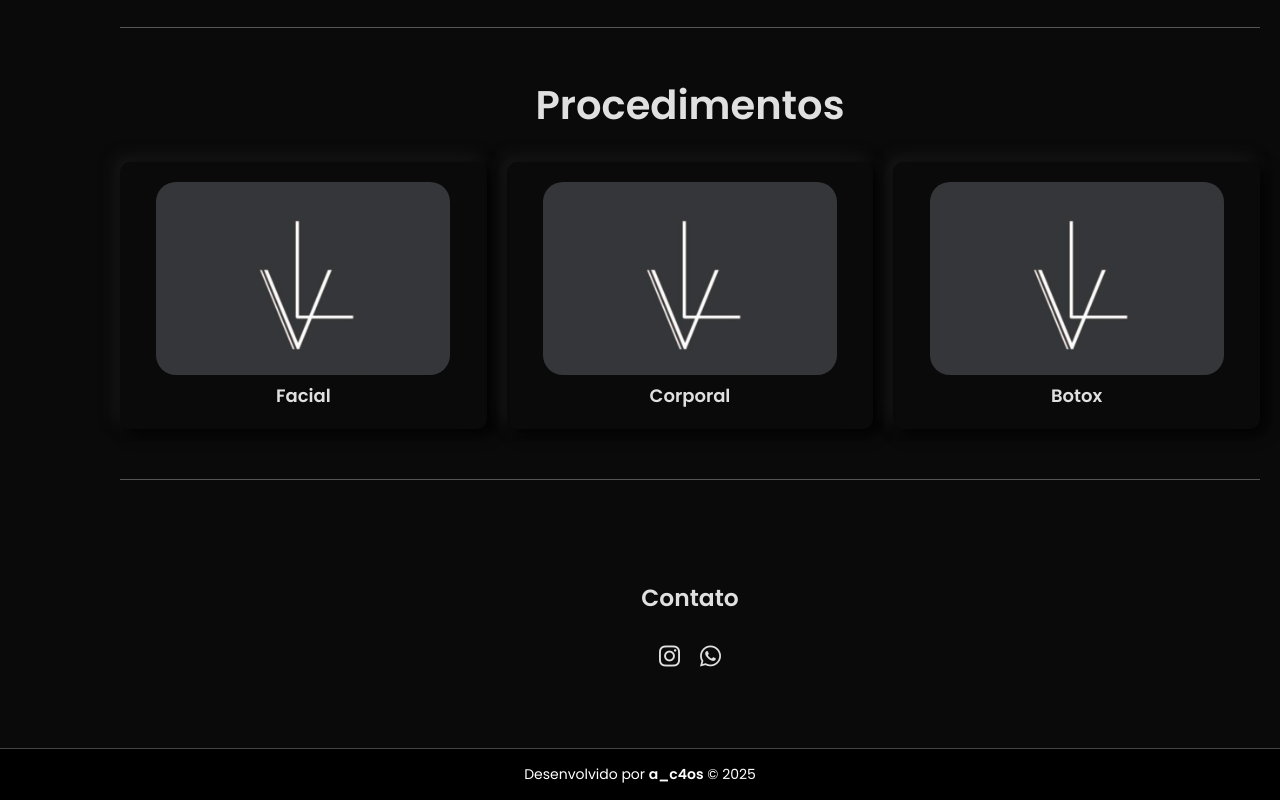
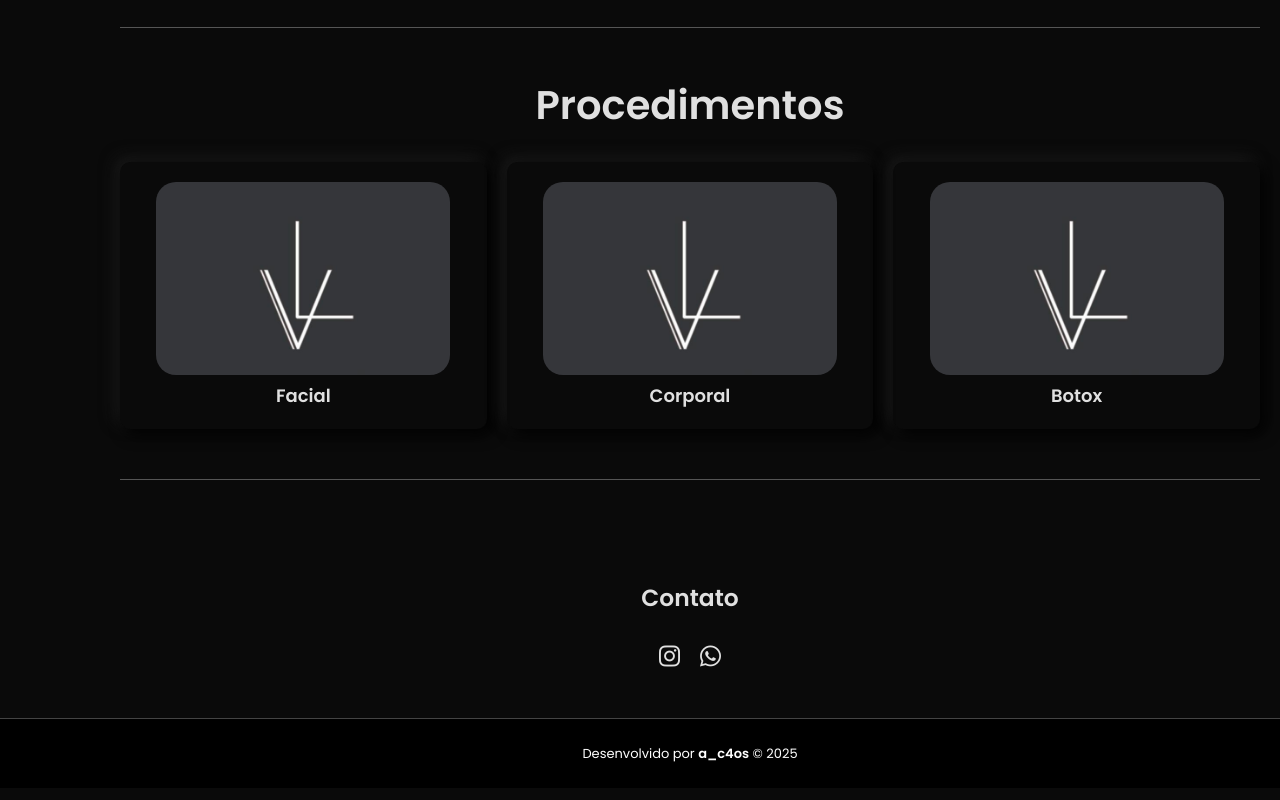
Before and after one commit to ac4os/drlorenzo, a plain HTML site: page index.html in a window 1280 px wide. Shown: the part 728-1528 px from the top of the page. Drawn offline with Linux system fonts and the light colour scheme.

Commit message:
Update index.html

```diff
--- a/index.html
+++ b/index.html
@@ -119,8 +119,10 @@ function typeEffect() {
 typeEffect();
 </script>
 
-  <footer style="text-align:center; margin-top:30px; padding:15px; color:#fff; background-color:rgb(0, 0, 0); font-size:14px; border-top: 1px solid #444;">
+<footer style="background-color: #000; color: #fff; border-top: 1px solid #444; padding: 8px 0; font-size: 13px;">
+  <div class="container" style="text-align: center; line-height: 1;">
     Desenvolvido por <strong>a_c4os</strong> © 2025
-  </footer>
+  </div>
+</footer>
 </body>
 </html>
```
